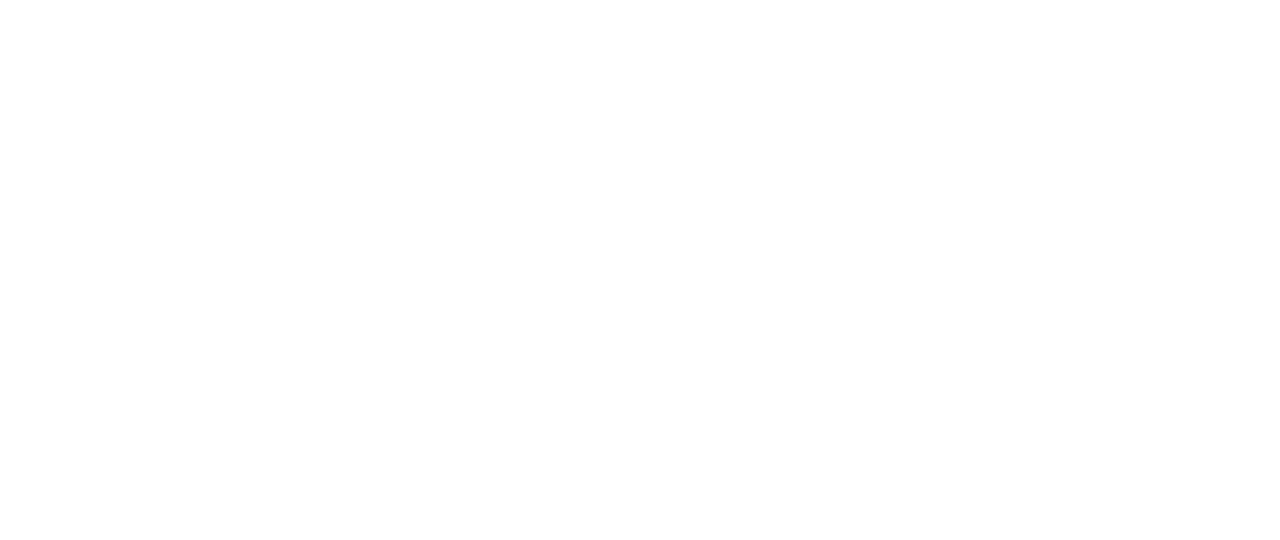
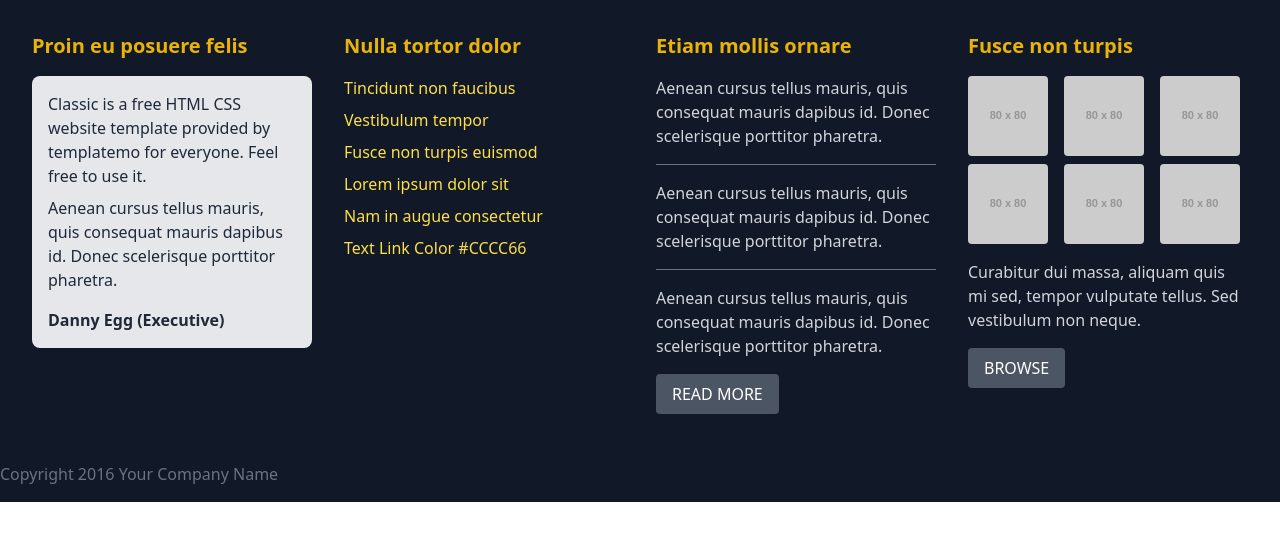
Before and after one commit to Abhinav09062005/git-project-01, a website: page pages/about.html in a window 1280 px wide. Drawn offline with nearby package versions, Linux system fonts and the light colour scheme; placeholder pictures from the web are drawn by us.

Commit message:
footer add

```diff
--- a/pages/about.html
+++ b/pages/about.html
@@ -5,8 +5,60 @@
     <meta name="viewport" content="width=device-width, initial-scale=1.0">
     <link rel="stylesheet" href="../style/output.css">
     <title>Document</title>
+    <script src="https://cdn.tailwindcss.com"></script>
 </head>
-<body>
+<body >
+    <footer class="bg-gray-900 text-gray-300">
+    <div class="max-w-7xl mx-auto p-8">
+        <div class="grid grid-cols-4 gap-8">
+            <div>
+                <h2 class="text-yellow-500 text-xl font-bold mb-4">Proin eu posuere felis</h2>
+                <div class="bg-gray-200 text-gray-800 p-4 rounded-lg">
+                    <p>Classic is a free HTML CSS website template provided by templatemo for everyone. Feel free to use it.</p>
+                    <p class="mt-2">Aenean cursus tellus mauris, quis consequat mauris dapibus id. Donec scelerisque porttitor pharetra.</p>
+                    <p class="font-bold mt-4">Danny Egg (Executive)</p>
+                </div>
+            </div>
+
+            <div>
+                <h2 class="text-yellow-500 text-xl font-bold mb-4">Nulla tortor dolor</h2>
+                <ul class="space-y-2 text-yellow-300">
+                    <li><a href="#" class="hover:underline">Tincidunt non faucibus</a></li>
+                    <li><a href="#" class="hover:underline">Vestibulum tempor</a></li>
+                    <li><a href="#" class="hover:underline">Fusce non turpis euismod</a></li>
+                    <li><a href="#" class="hover:underline">Lorem ipsum dolor sit</a></li>
+                    <li><a href="#" class="hover:underline">Nam in augue consectetur</a></li>
+                    <li><a href="#" class="hover:underline">Text Link Color #CCCC66</a></li>
+                </ul>
+            </div>
+
+            <div>
+                <h2 class="text-yellow-500 text-xl font-bold mb-4">Etiam mollis ornare</h2>
+                <p>Aenean cursus tellus mauris, quis consequat mauris dapibus id. Donec scelerisque porttitor pharetra.</p>
+                <hr class="border-gray-500 my-4">
+                <p>Aenean cursus tellus mauris, quis consequat mauris dapibus id. Donec scelerisque porttitor pharetra.</p>
+                <hr class="border-gray-500 my-4">
+                <p>Aenean cursus tellus mauris, quis consequat mauris dapibus id. Donec scelerisque porttitor pharetra.</p>
+                <button class="mt-4 bg-gray-600 text-white px-4 py-2 rounded hover:bg-gray-700">READ MORE</button>
+            </div>
+
+            <div>
+                <h2 class="text-yellow-500 text-xl font-bold mb-4">Fusce non turpis</h2>
+                <div class="grid grid-cols-3 gap-2">
+                    <img src="https://via.placeholder.com/80" class="rounded" alt="Image">
+                    <img src="https://via.placeholder.com/80" class="rounded" alt="Image">
+                    <img src="https://via.placeholder.com/80" class="rounded" alt="Image">
+                    <img src="https://via.placeholder.com/80" class="rounded" alt="Image">
+                    <img src="https://via.placeholder.com/80" class="rounded" alt="Image">
+                    <img src="https://via.placeholder.com/80" class="rounded" alt="Image">
+                </div>
+                <p class="mt-4">Curabitur dui massa, aliquam quis mi sed, tempor vulputate tellus. Sed vestibulum non neque.</p>
+                <button class="mt-4 bg-gray-600 text-white px-4 py-2 rounded hover:bg-gray-700">BROWSE</button>
+            </div>
+        </div>
+    </div>
+    <div class="text-start py-4 text-gray-500">Copyright 2016 Your Company Name</div>
+</footer>
 
 </body>
 </html>
```
Also changed, not shown: 1 other file.
